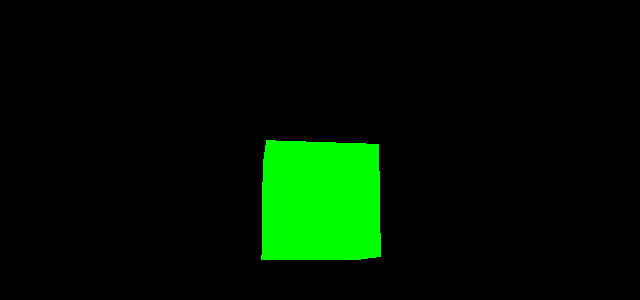
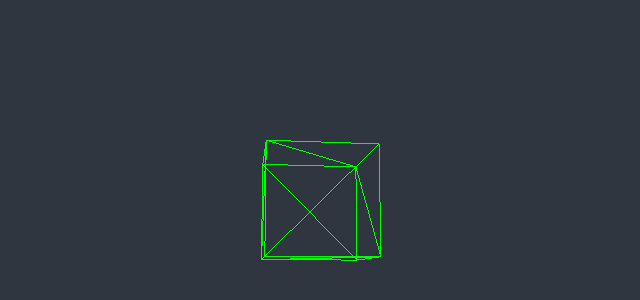
Before and after one commit to tamaramunoz/hello-cube, a plain HTML site: page index.html in a window 1280 px wide. Shown: the part 194-494 px from the top of the page, without its empty margins (324-964 px from the left). Drawn offline with nearby package versions, Linux system fonts and the light colour scheme.

Commit message:
feat: changing color background and making cube wireframe

```diff
--- a/index.html
+++ b/index.html
@@ -20,21 +20,25 @@
     <script>
         // creating scene
         const scene = new THREE.Scene();
+        scene.background = new THREE.Color(0x2f3640)
 
         // add camera
         const camera = new THREE.PerspectiveCamera(75, window.innerWidth / window.innerHeight, 0.1, 1000);
 
+        // rendered
         const renderer = new THREE.WebGLRenderer();
         renderer.setSize(window.innerWidth, window.innerHeight);
         document.body.appendChild(renderer.domElement);
 
+        // add geometry
         const geometry = new THREE.BoxGeometry();
-        const material = new THREE.MeshBasicMaterial({ color: 0x00ff00 });
+        const material = new THREE.MeshBasicMaterial({ color: 0x00ff00, wireframe: true });
         const cube = new THREE.Mesh(geometry, material);
         scene.add(cube);
 
         camera.position.z = 5;
 
+        // animation
         function animate() {
             requestAnimationFrame(animate);
 
```
